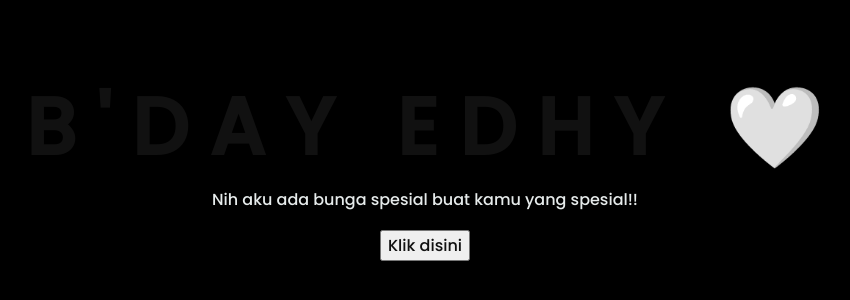
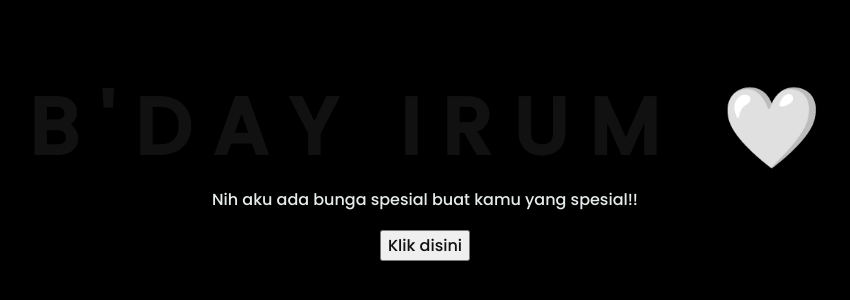
Before and after one commit to rzakrnwn/HappyValentineNyettttt, a plain HTML site: page index.html in a window 1280 px wide. Shown: the part 244-544 px from the top of the page, without its empty margins (223-1073 px from the left). Drawn offline with Linux system fonts and the light colour scheme.

Commit message:
Update index.html

```diff
--- a/index.html
+++ b/index.html
@@ -16,10 +16,10 @@
         <span>A</span>
         <span>Y</span>
         <span>&nbsp;</span>
-        <span>E</span>
-        <span>D</span>
-        <span>H</span>
-        <span>Y</span>
+        <span>I</span>
+        <span>R</span>
+        <span>U</span>
+        <span>M</span>
         <span>&nbsp;</span>
         <span>&#x1F90D;</span>
     </div>
```
